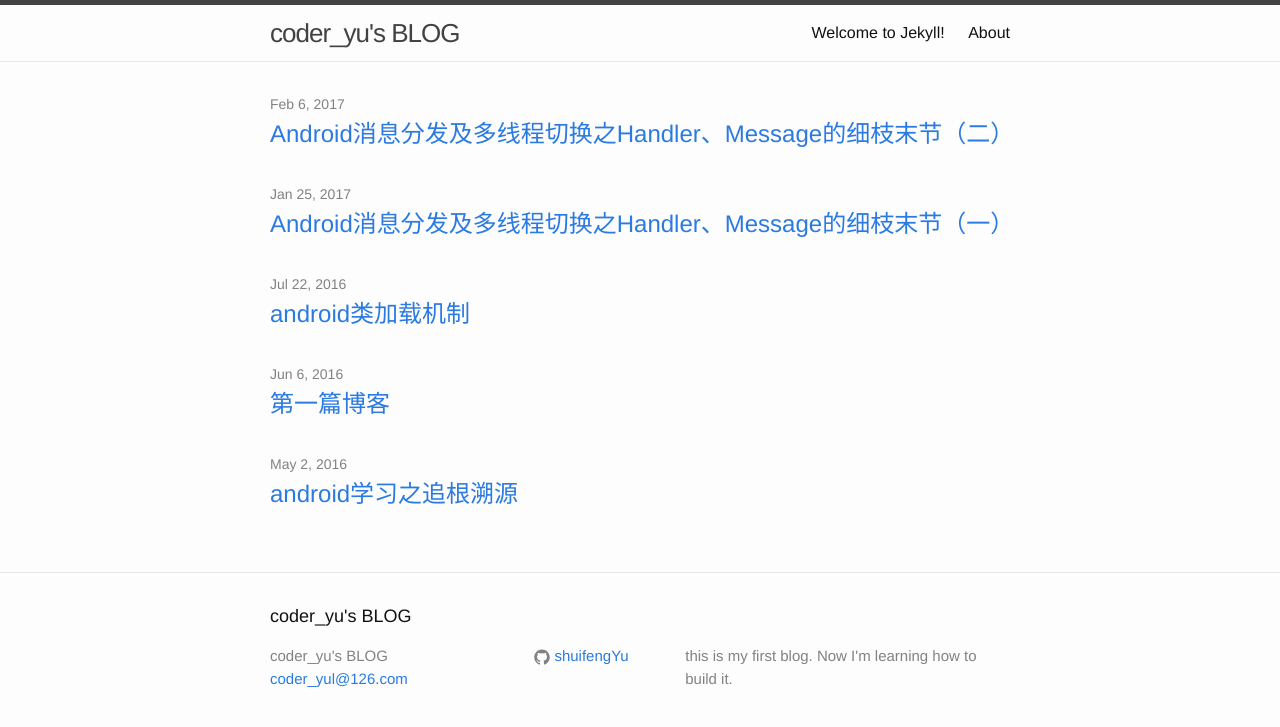
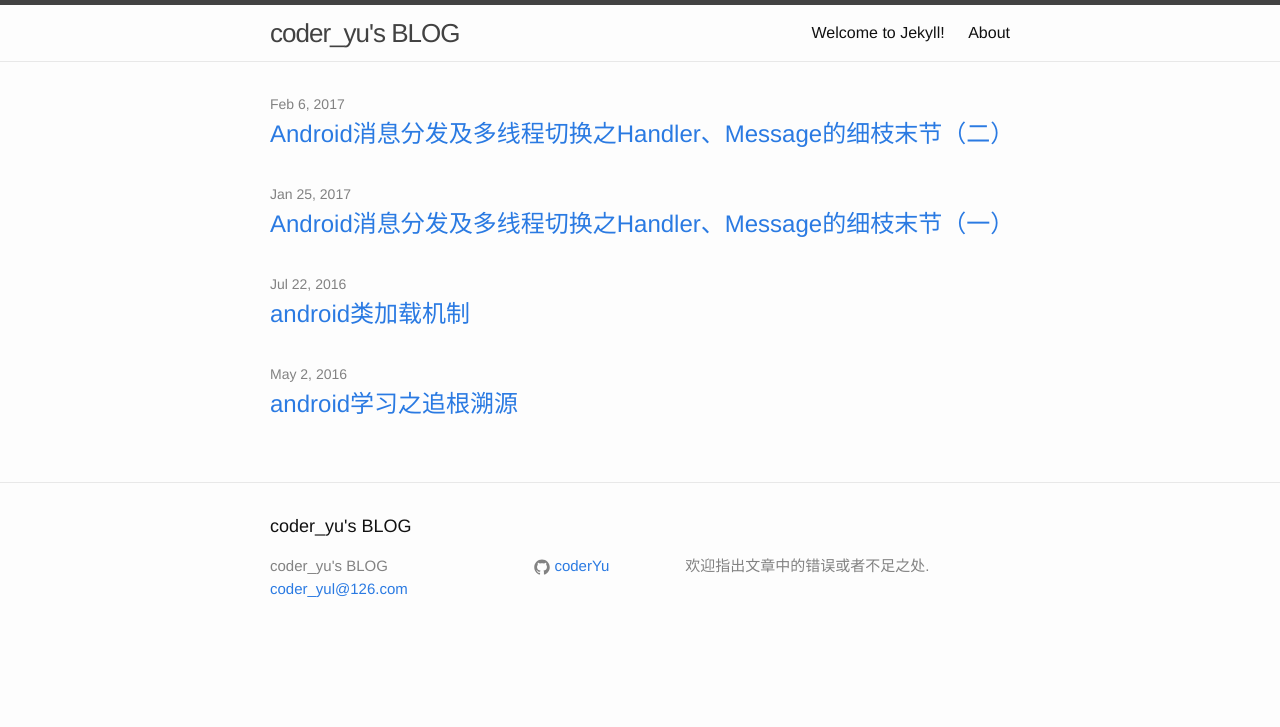
Before and after one commit to shuifengYu/coderYu.github.io, a Jekyll site: the page built from index.html, in a window 1280 px wide. Shown: the top 727 px of the page. Built offline with Jekyll 4.4.1, drawn with Linux system fonts in a browser that asks for light colours.

Commit message:
修改description

```diff
--- a/_config.yml
+++ b/_config.yml
@@ -8,14 +8,14 @@
 # Site settings
 title: coder_yu's BLOG
 email: coder_yul@126.com
-description: this is my first blog. Now I'm learning how to build it. # this means to ignore newlines until "baseurl:"
+description: 欢迎指出文章中的错误或者不足之处. # this means to ignore newlines until "baseurl:"
 #  Write an awesome description for your new site here. You can edit this
  # line in _config.yml. It will appear in your document head meta (for
   #Google search results) and in your feed.xml site description.
 baseurl: "" # the subpath of your site, e.g. /blog
 url: "http://yourdomain.com" # the base hostname & protocol for your site
 twitter_username:
-github_username:  shuifengYu
+github_username:  coderYu
 
 # Build settings
 markdown: kramdown
```
Also changed, not shown: _posts/2016-06-07-FirstBlog.markdown (deleted, +0 -10 lines), 2 other files.
